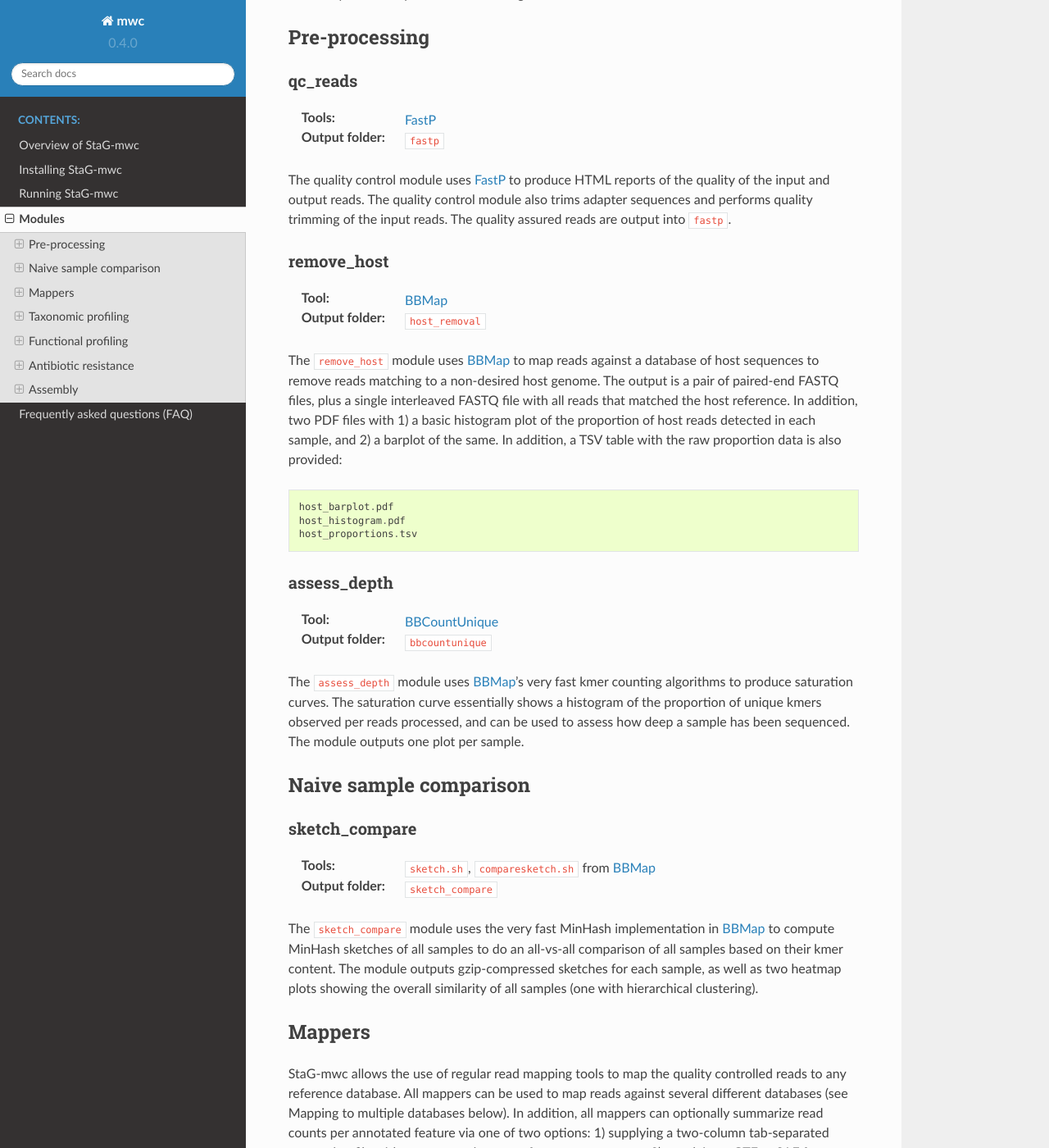
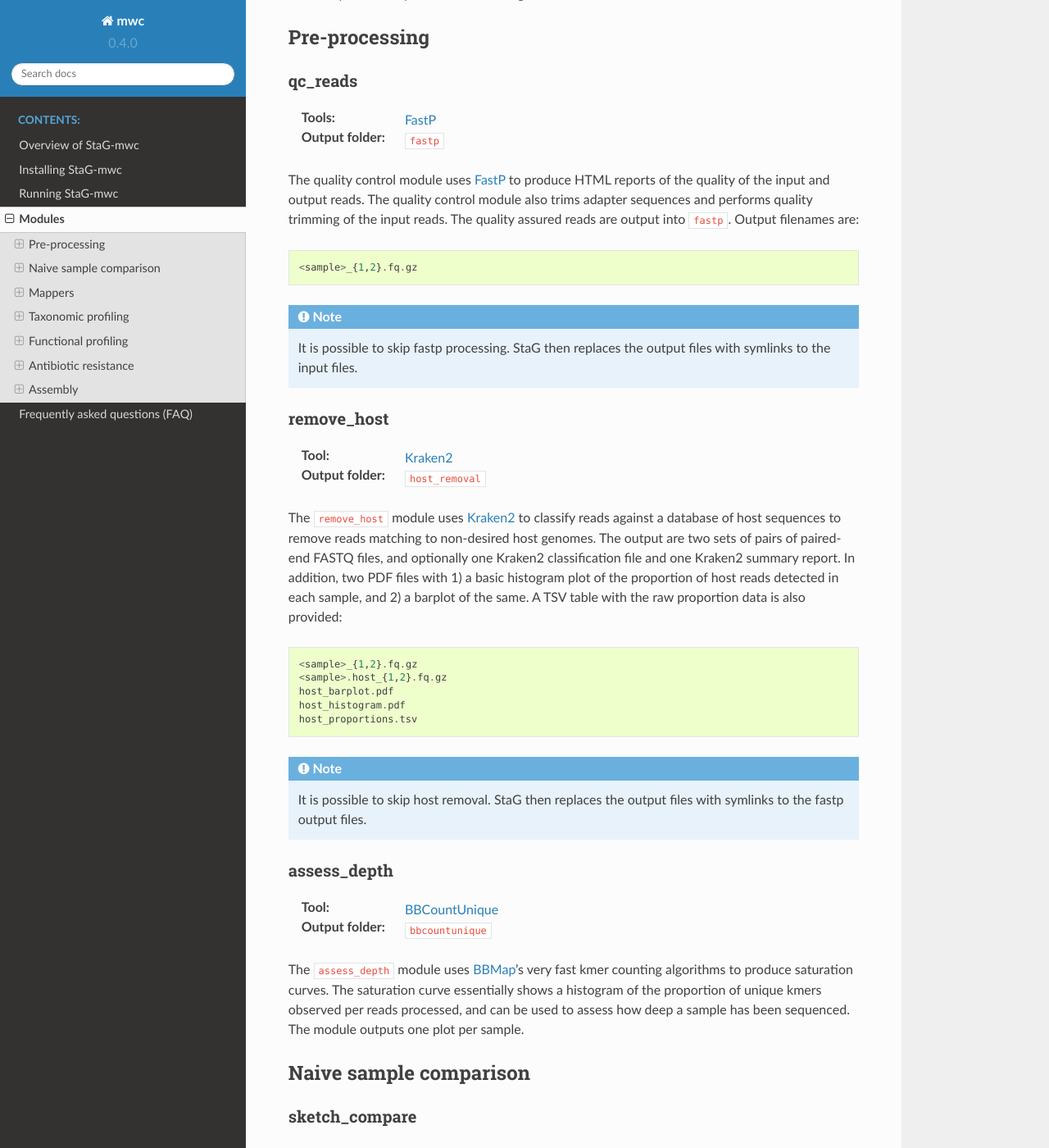
Before and after one commit to ctmrbio/stag-mwc, a Sphinx documentation site: the page built from docs/source/modules.rst, in a window 1280 px wide and 1400 px high, scrolled down 371 px. Shown: the whole window at 82% size. Built offline with Sphinx 7.4.7 and the Read the Docs theme 2.0.0, drawn with Linux system fonts in a browser that asks for light colours.

Commit message:
Update docs

```diff
--- a/docs/source/modules.rst
+++ b/docs/source/modules.rst
@@ -38,24 +38,39 @@ qc_reads
 The quality control module uses `FastP`_ to produce HTML reports of the quality
 of the input and output reads. The quality control module also trims adapter
 sequences and performs quality trimming of the input reads. The quality assured
-reads are output into ``fastp``.
+reads are output into ``fastp``. Output filenames are::
+
+    <sample>_{1,2}.fq.gz
+
+.. note::
+
+    It is possible to skip fastp processing. StaG then replaces the
+    output files with symlinks to the input files.
 
 remove_host
 --------------
-:Tool: `BBMap`_
+:Tool: `Kraken2`_
 :Output folder: ``host_removal``
 
-The ``remove_host`` module uses `BBMap`_ to map reads against a database of
-host sequences to remove reads matching to a non-desired host genome. The
-output is a pair of paired-end FASTQ files, plus a single interleaved FASTQ
-file with all reads that matched the host reference. In addition, two PDF files
-with 1) a basic histogram plot of the proportion of host reads detected in each
-sample, and 2) a barplot of the same. In addition, a TSV table with the raw
+The ``remove_host`` module uses `Kraken2`_ to classify reads against a database
+of host sequences to remove reads matching to non-desired host genomes. The
+output are two sets of pairs of paired-end FASTQ files, and optionally one
+Kraken2 classification file and one Kraken2 summary report.  In addition, two
+PDF files with 1) a basic histogram plot of the proportion of host reads
+detected in each sample, and 2) a barplot of the same. A TSV table with the raw
 proportion data is also provided::
 
-   host_barplot.pdf
-   host_histogram.pdf
-   host_proportions.tsv
+    <sample>_{1,2}.fq.gz
+    <sample>.host_{1,2}.fq.gz
+    host_barplot.pdf
+    host_histogram.pdf
+    host_proportions.tsv
+
+.. note::
+
+    It is possible to skip host removal. StaG then replaces the output files
+    with symlinks to the fastp output files.
+
 
 assess_depth
 --------------
```
Also changed, not shown: CHANGELOG.md (+2 -0 lines).
